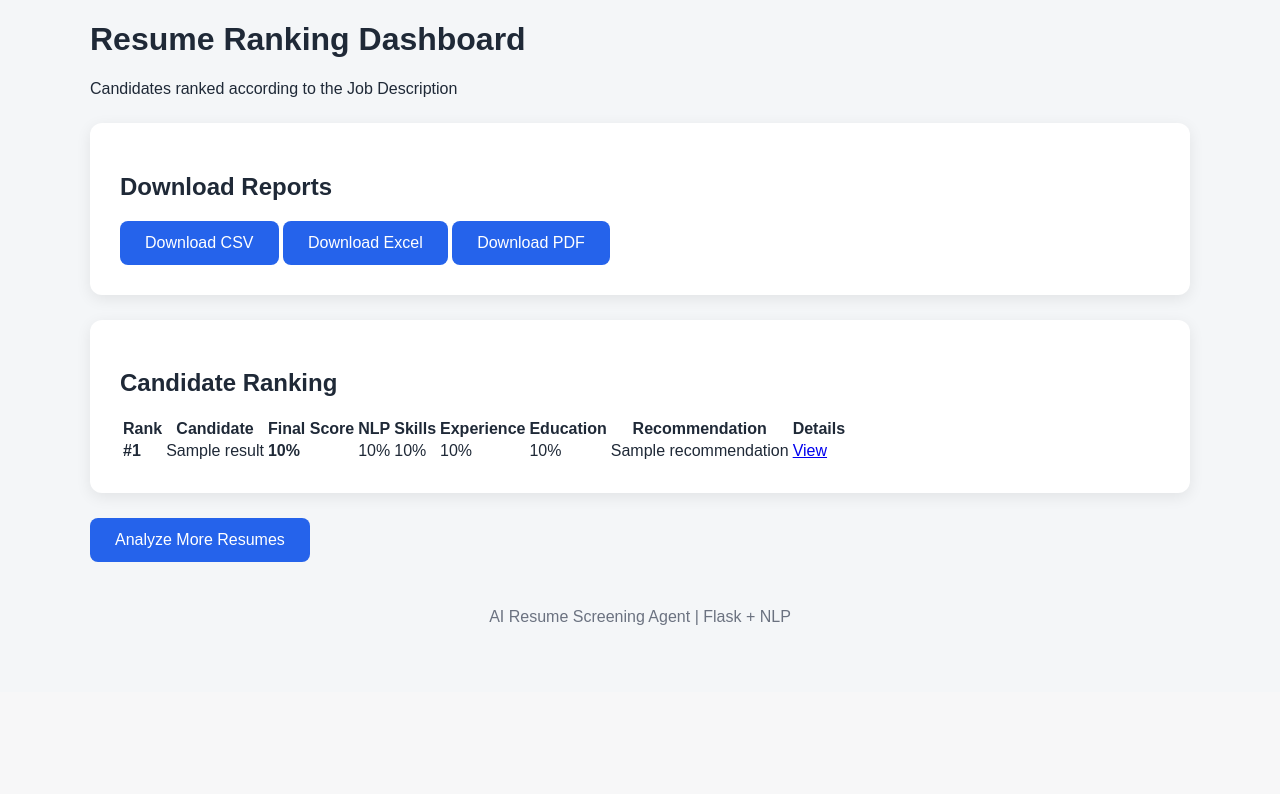
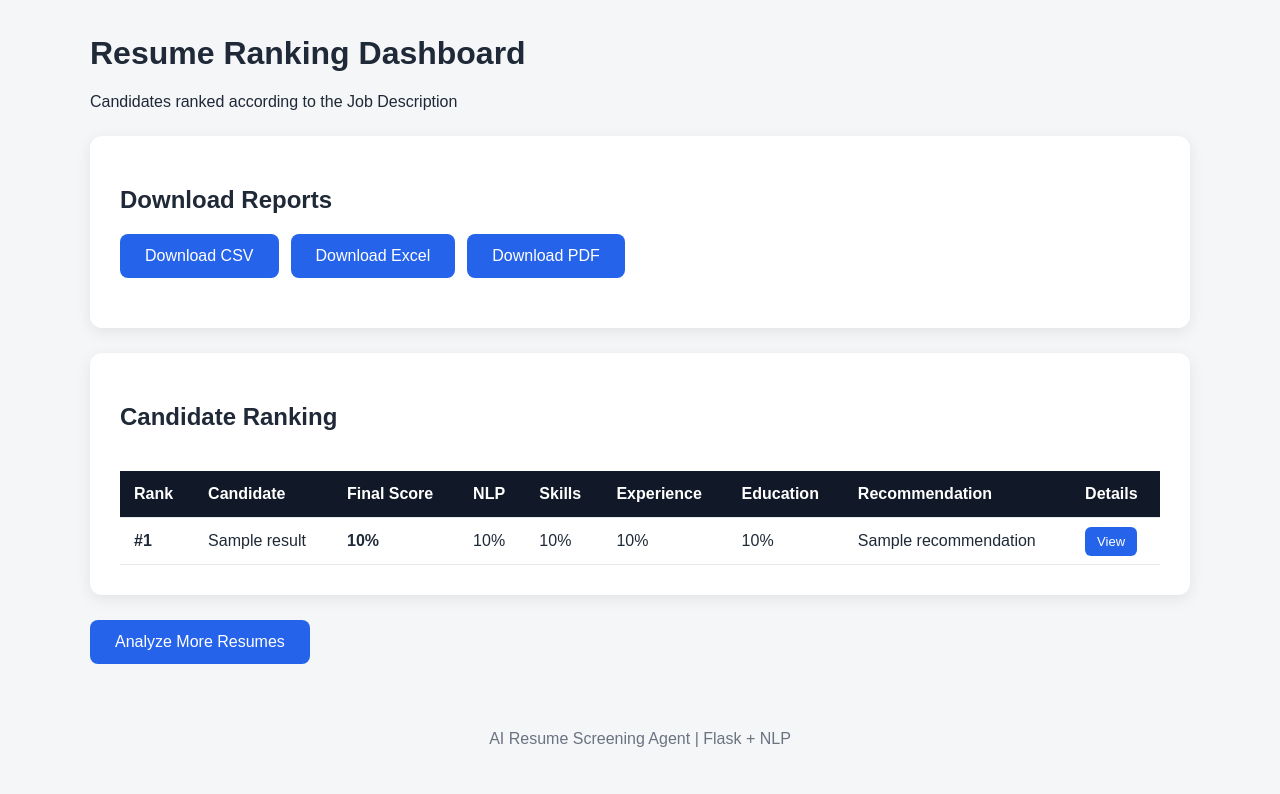
Before and after one commit to Manojg14/ai-resume-screening-agent, a Flask app: template templates/batch_result.html in a window 1280 px wide. Shown: the part 108-902 px from the top of the page. Before the commit the page ends 733 px from the top, so only its background shows below. Run offline with Flask 3, Linux system fonts and the light colour scheme; the template is opened without the code that fills it: most values are stand-ins (such as "Sample title", 1, 10 or a date in 2020).

Commit message:
commit all

```diff
--- a/static/css/style.css
+++ b/static/css/style.css
@@ -330,3 +330,85 @@ footer {
     }
 
 }
+
+.table-container {
+
+    overflow-x: auto;
+
+}
+
+
+table {
+
+    width: 100%;
+
+    border-collapse: collapse;
+
+    margin-top: 20px;
+
+}
+
+
+th,
+td {
+
+    padding: 14px;
+
+    border-bottom: 1px solid #e5e7eb;
+
+    text-align: left;
+
+}
+
+
+th {
+
+    background: #111827;
+
+    color: white;
+
+}
+
+
+tr:hover {
+
+    background: #f9fafb;
+
+}
+
+
+.small-btn {
+
+    background: #2563eb;
+
+    color: white;
+
+    padding: 7px 12px;
+
+    border-radius: 6px;
+
+    text-decoration: none;
+
+    font-size: 13px;
+
+}
+
+
+.actions {
+
+    display: flex;
+
+    gap: 12px;
+
+    flex-wrap: wrap;
+
+    margin: 20px 0;
+
+}
+
+
+.result-header {
+
+    margin-top: 35px;
+
+}
```
Also changed, not shown: templates/candidate.html (+218 -0 lines), 1 other file.
